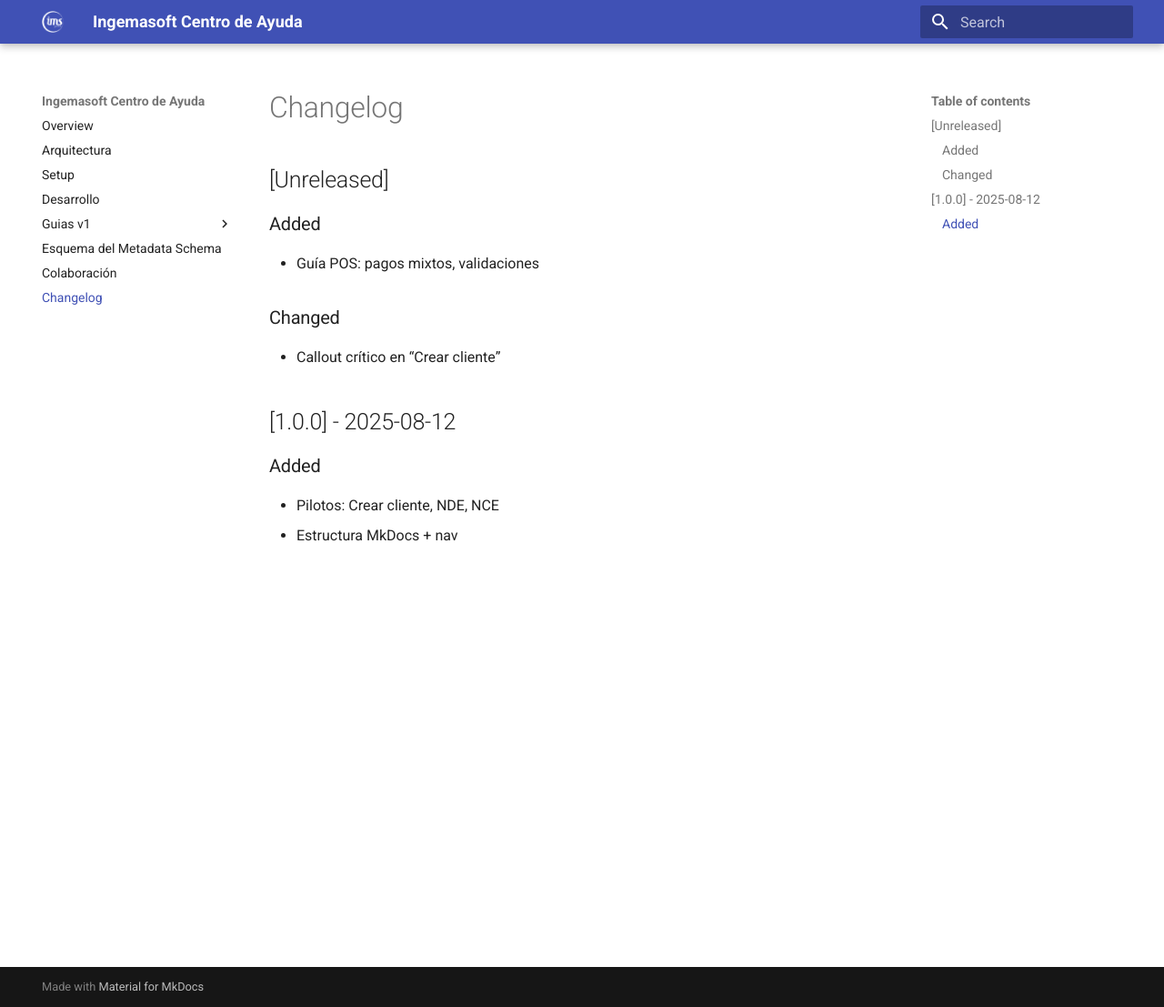
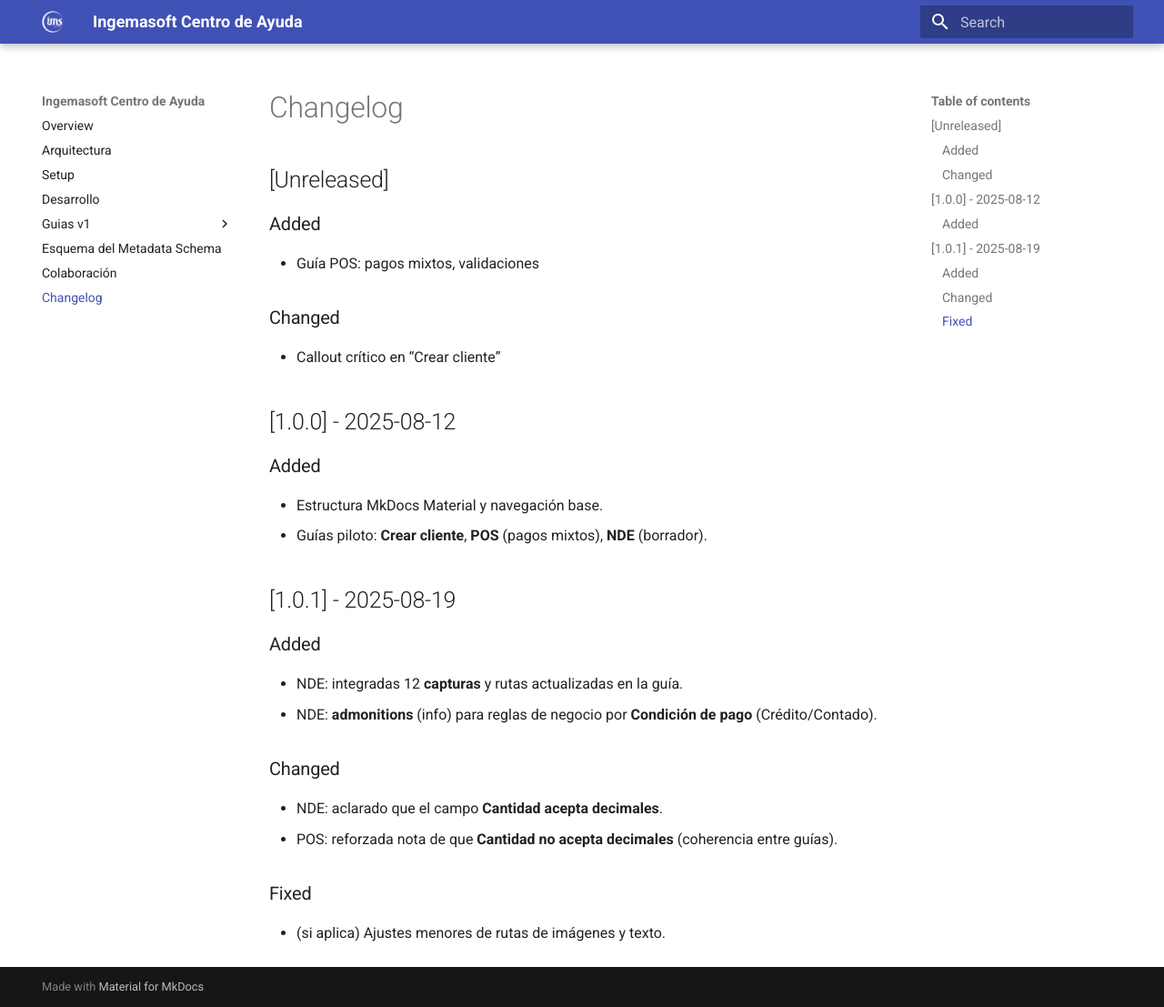
Before and after one commit to Ingemagsoft/Centro_de_Ayuda_IMS, an MkDocs documentation site: the page built from docs/08-changelog.md, in a window 1280 px wide and 1107 px high. Shown: the whole window at 91% size. Built offline with MkDocs 1.6.1 and Material for MkDocs 9.7.7, drawn with Linux system fonts in a browser that asks for light colours.

Commit message:
Actualizacion del changelog y extensiones del template

```diff
--- a/docs/08-changelog.md
+++ b/docs/08-changelog.md
@@ -9,5 +9,17 @@
 
 ## [1.0.0] - 2025-08-12
 ### Added
-- Pilotos: Crear cliente, NDE, NCE
-- Estructura MkDocs + nav
+- Estructura MkDocs Material y navegación base.
+- Guías piloto: **Crear cliente**, **POS** (pagos mixtos), **NDE** (borrador).
+
+## [1.0.1] - 2025-08-19
+### Added
+- NDE: integradas 12 **capturas** y rutas actualizadas en la guía.
+- NDE: **admonitions** (info) para reglas de negocio por **Condición de pago** (Crédito/Contado).
+
+### Changed
+- NDE: aclarado que el campo **Cantidad** **acepta decimales**.
+- POS: reforzada nota de que **Cantidad no acepta decimales** (coherencia entre guías).
+
+### Fixed
+- (si aplica) Ajustes menores de rutas de imágenes y texto.
--- a/mkdocs.yml
+++ b/mkdocs.yml
@@ -12,12 +12,17 @@ site_dir: site
 theme:
   name: material
   logo: assets/img/logo_ims_blanco.png   # (opcional) ruta a tu logo
-  ##favicon: assets/diagrams/favicon.png
+  favicon: assets/img/logo_ims_color.png
 
 # Plugins activos
 plugins:
   - search                # búsqueda interna
   - mermaid2              # para diagramas Mermaid
+
+markdown_extensions:
+  - admonition
+  - pymdownx.details      # para los colapsables "???"
+  - pymdownx.superfences
 
 
 # Navegación principal (ajusta según tus archivos)
```
Also changed, not shown: docs/05-Guias/v1/Ventas/factura-nde.md (+10 -3 lines), docs/05-Guias/v1/Ventas/factura-pos.md (+2 -2 lines).
